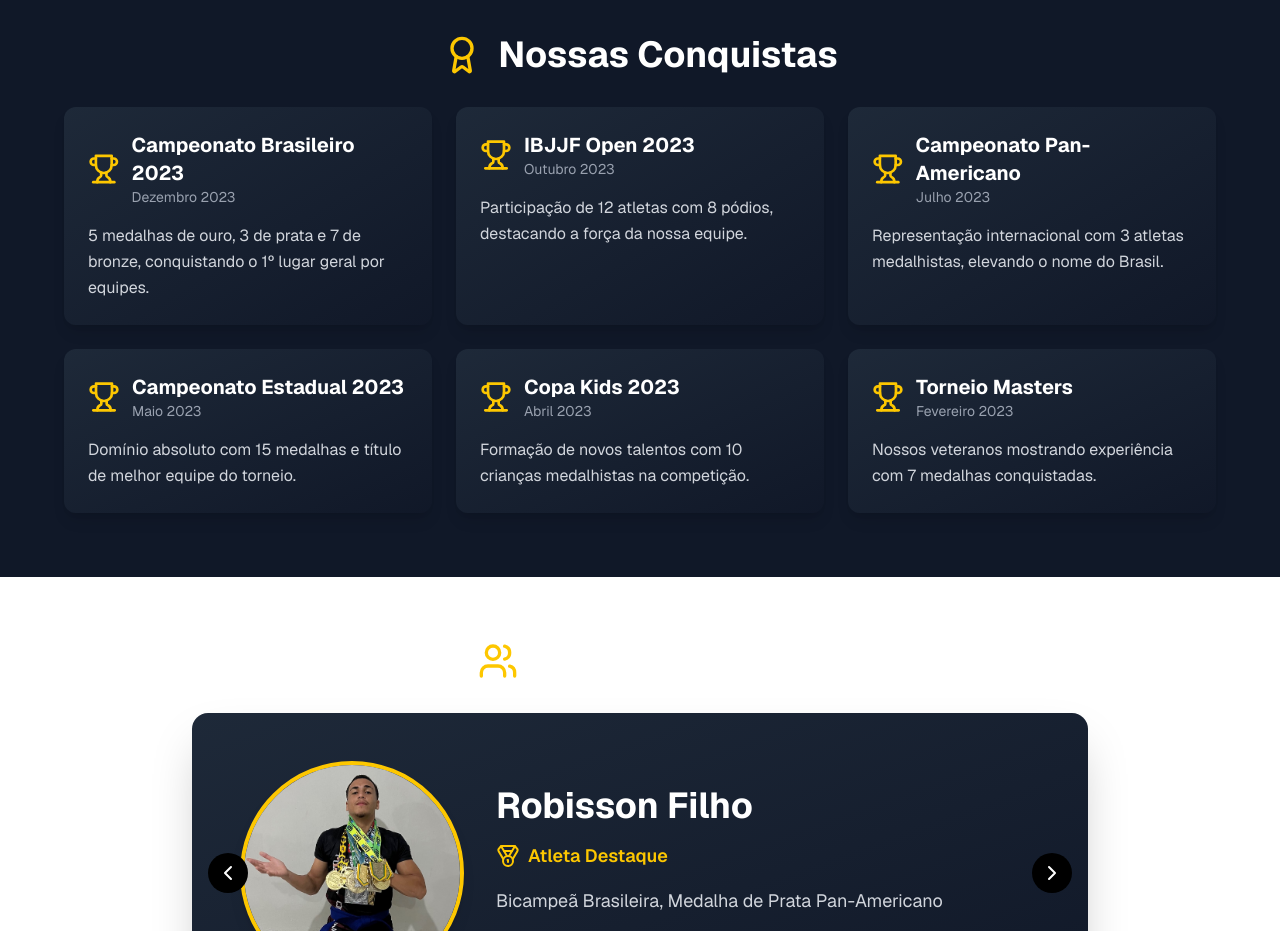
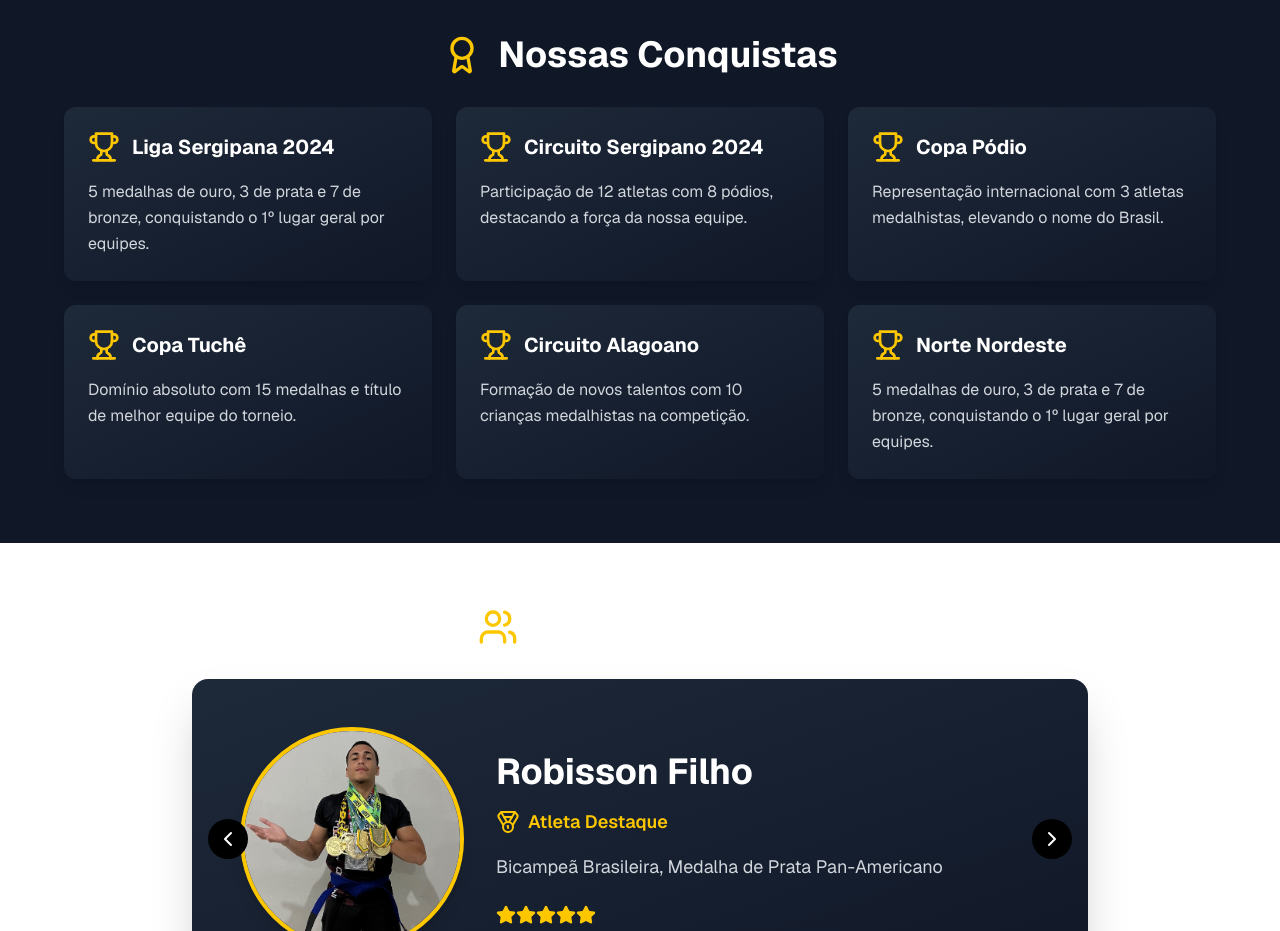
Before and after one commit to felpsouz/imperioBjj, a Next.js app: page / in a window 1280 px wide. Shown: the part 2060-2991 px from the top of the page. Built offline with nearby package versions, Linux system fonts and the light colour scheme.

Commit message:
edit text
edição dos textos da aba de conquistas

```diff
--- a/src/app/page.tsx
+++ b/src/app/page.tsx
@@ -433,34 +433,34 @@ export default function ImperioJiuJitsuApp() {
   // Dados das conquistas
   const achievements: Achievement[] = [
     {
-      title: "Campeonato Brasileiro 2023",
-      date: "Dezembro 2023",
+      title: "Liga Sergipana 2024",
+      //date: "Dezembro 2023",
       description: "5 medalhas de ouro, 3 de prata e 7 de bronze, conquistando o 1º lugar geral por equipes."
     },
     {
-      title: "IBJJF Open 2023",
-      date: "Outubro 2023",
+      title: "Circuito Sergipano 2024",
+      //date: "Outubro 2023",
       description: "Participação de 12 atletas com 8 pódios, destacando a força da nossa equipe."
     },
     {
-      title: "Campeonato Pan-Americano",
-      date: "Julho 2023",
+      title: "Copa Pódio",
+      //date: "Julho 2023",
       description: "Representação internacional com 3 atletas medalhistas, elevando o nome do Brasil."
     },
     {
-      title: "Campeonato Estadual 2023",
-      date: "Maio 2023",
+      title: "Copa Tuchê",
+      //date: "Maio 2023",
       description: "Domínio absoluto com 15 medalhas e título de melhor equipe do torneio."
     },
     {
-      title: "Copa Kids 2023",
-      date: "Abril 2023",
+      title: "Circuito Alagoano",
+      //date: "Abril 2023",
       description: "Formação de novos talentos com 10 crianças medalhistas na competição."
     },
     {
-      title: "Torneio Masters",
-      date: "Fevereiro 2023",
-      description: "Nossos veteranos mostrando experiência com 7 medalhas conquistadas."
+      title: "Norte Nordeste",
+      //date: "Fevereiro 2023,
+      description: "5 medalhas de ouro, 3 de prata e 7 de bronze, conquistando o 1º lugar geral por equipes."
     }
   ];
 
```
